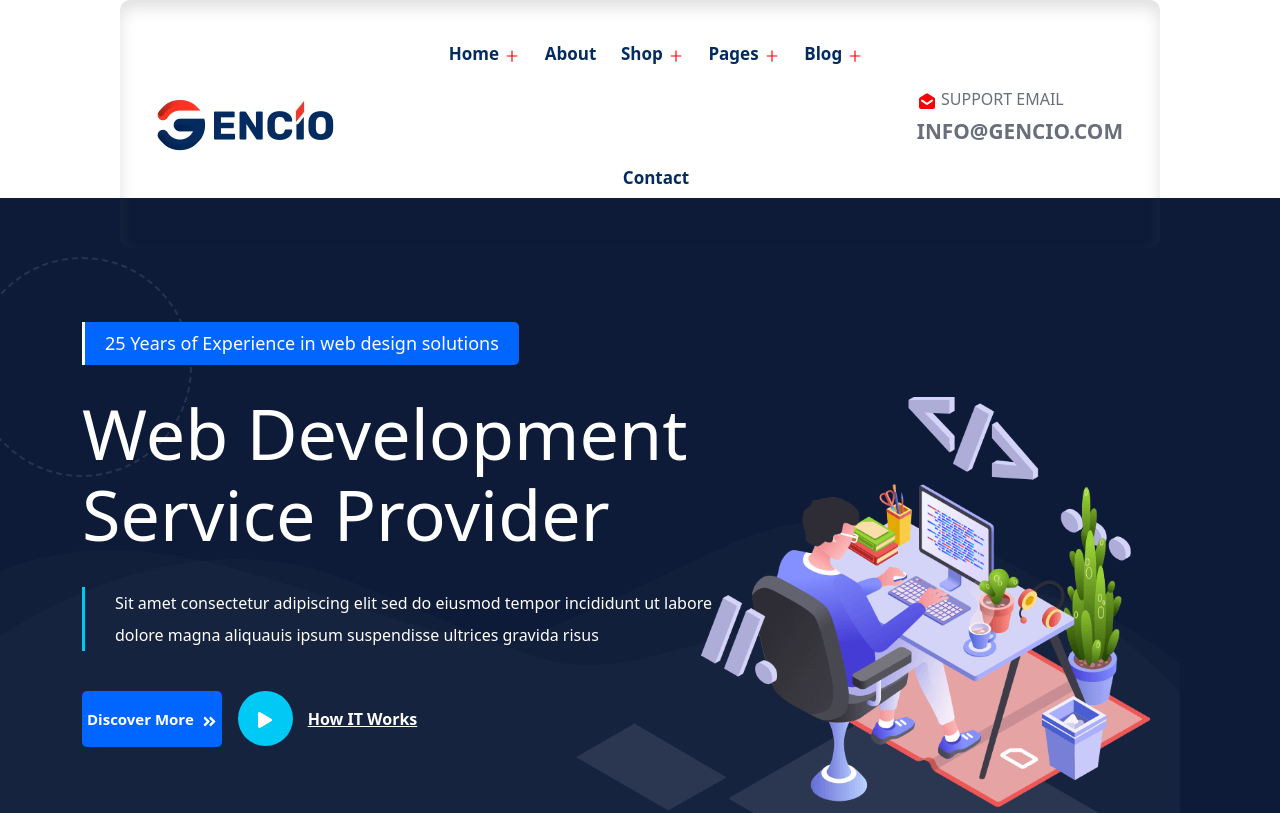
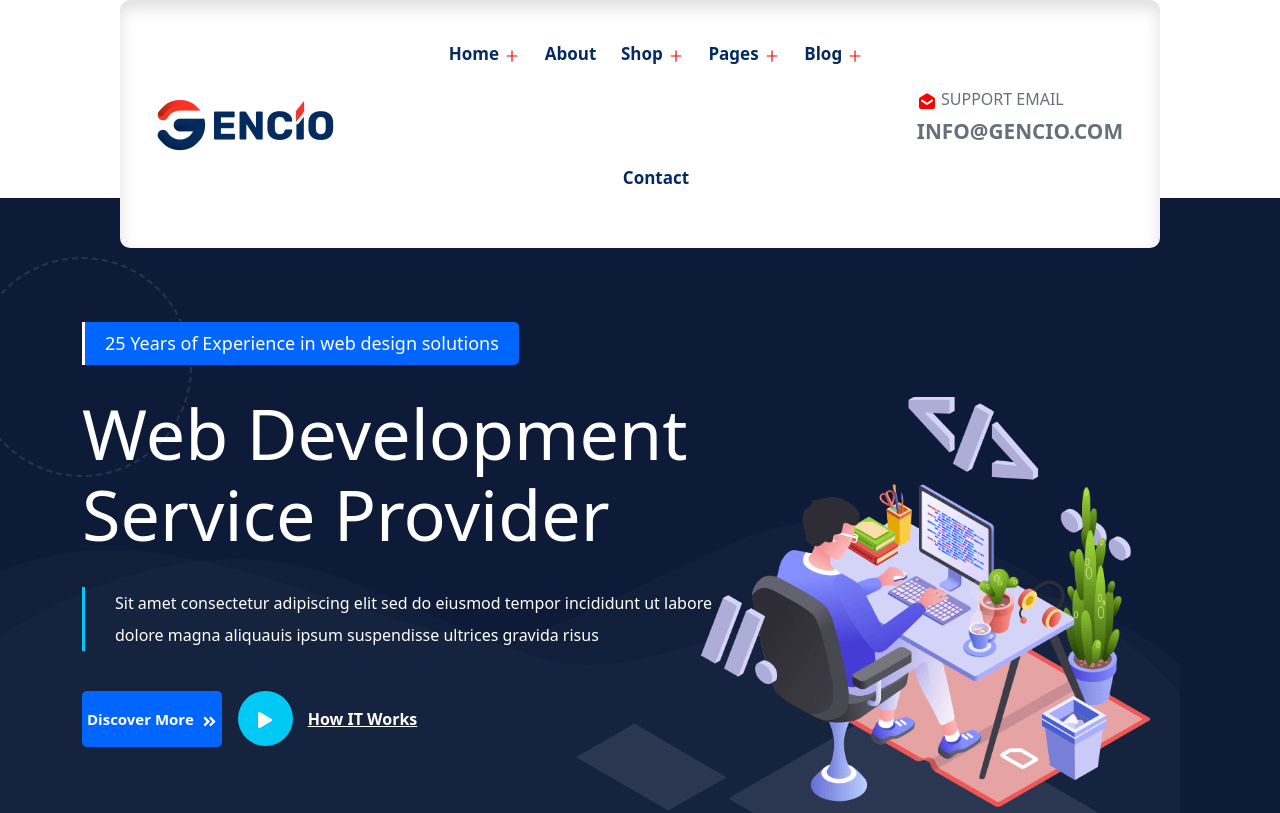
Before and after one commit to uzairkhan55465/EdyssaWeb, a React (Create React App) app: page / in a window 1280 px wide. Shown: the top 813 px of the page. Built offline with nearby package versions, Linux system fonts and the light colour scheme.

Commit message:
code pushed

```diff
--- a/src/Components/Header/style.css
+++ b/src/Components/Header/style.css
@@ -378,7 +378,7 @@
     padding-left: 25px;
     padding-right: 25px;
     box-shadow: inset 0px 8px 16px 0px rgba(101, 101, 101, 0.2);
-    background-color: var(--tp-common-white);
+    background-color: white;
     margin-bottom: -50px;
     z-index: 9;
 }
```
